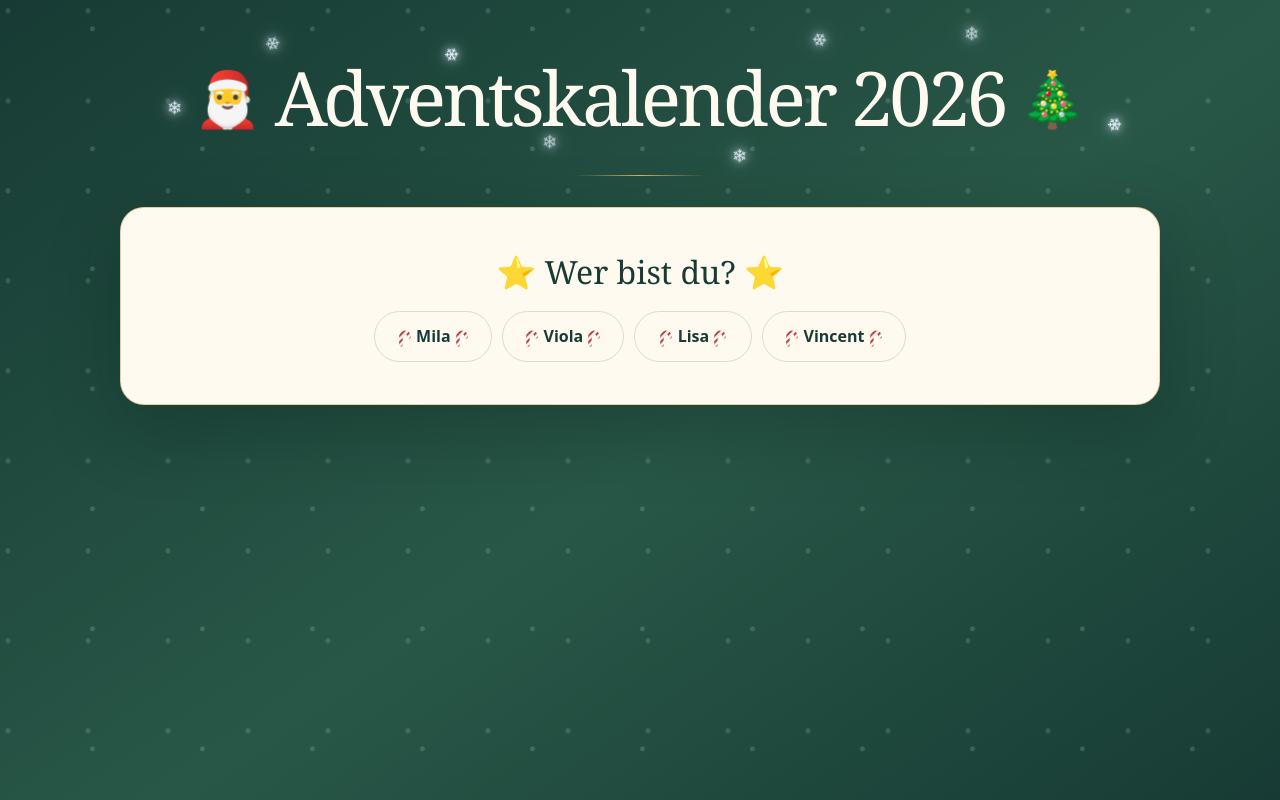
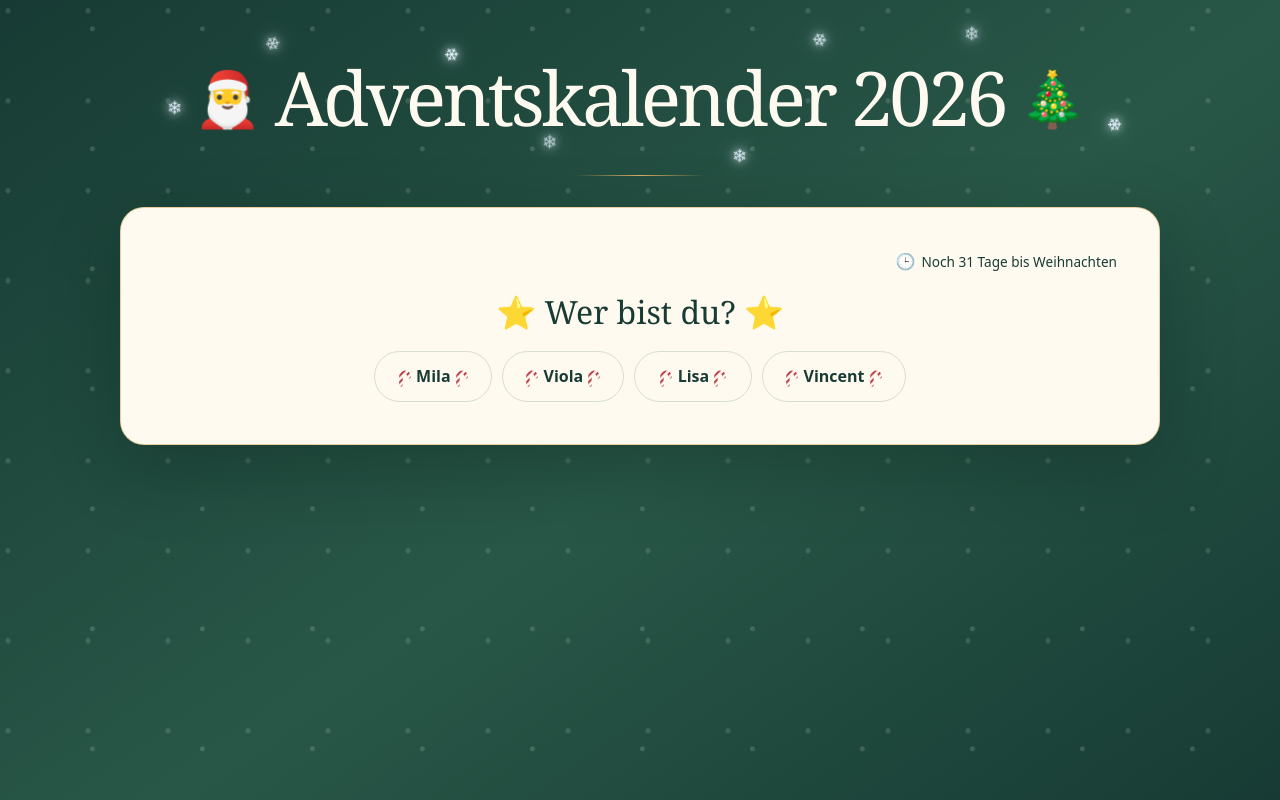
Before and after one commit to jenswilke90/adventskalender, a plain HTML site: page index.html in a window 1280 px wide. Drawn offline with Linux system fonts and the light colour scheme.

Commit message:
uhr hinzugefuegt

```diff
--- a/index.html
+++ b/index.html
@@ -124,6 +124,19 @@
       background: var(--cream);
       box-shadow: 0 24px 70px rgba(8, 24, 19, .28);
     }
+
+    .christmas-countdown {
+      display: flex;
+      align-items: center;
+      justify-content: flex-end;
+      gap: 6px;
+      margin: 0 0 18px;
+      color: var(--pine);
+      font: .85rem/1.4 system-ui, sans-serif;
+      text-align: right;
+    }
+
+    .countdown-icon { font-size: 1rem; }
 
     .picker-heading {
       margin: 0 0 18px;
@@ -355,6 +368,10 @@
     </header>
 
     <section class="calendar" aria-label="Adventskalender">
+      <p class="christmas-countdown" aria-live="polite">
+        <span class="countdown-icon" aria-hidden="true">🕒</span>
+        <span id="christmas-countdown"></span>
+      </p>
       <div class="picker-heading">
         <h2>⭐ Wer bist du? ⭐</h2>
       </div>
@@ -414,8 +431,25 @@
     const progress = document.getElementById("progress");
     const waitDialog = document.getElementById("wait-dialog");
     const tabs = Array.from(document.querySelectorAll(".child-tab"));
+    const christmasCountdown = document.getElementById("christmas-countdown");
 
     document.querySelector(".wait-dialog-close").addEventListener("click", () => waitDialog.close());
+
+    function updateChristmasCountdown(now) {
+      const christmasThisYear = new Date(now.getFullYear(), 11, 24);
+      const christmas = now.getMonth() === 11 && now.getDate() > 24
+        ? new Date(now.getFullYear() + 1, 11, 24)
+        : christmasThisYear;
+      const todayUtc = Date.UTC(now.getFullYear(), now.getMonth(), now.getDate());
+      const christmasUtc = Date.UTC(christmas.getFullYear(), christmas.getMonth(), christmas.getDate());
+      const daysUntilChristmas = (christmasUtc - todayUtc) / 86400000;
+
+      christmasCountdown.textContent = daysUntilChristmas === 0
+        ? "Heute ist Weihnachten ⭐"
+        : "Noch " + daysUntilChristmas + " Tage bis Weihnachten";
+    }
+
+    updateChristmasCountdown(new Date());
 
     function isUnlocked(day, now) {
       if (now.getFullYear() > calendarYear) return true;
```
Also changed, not shown: index2.html (+34 -0 lines).
